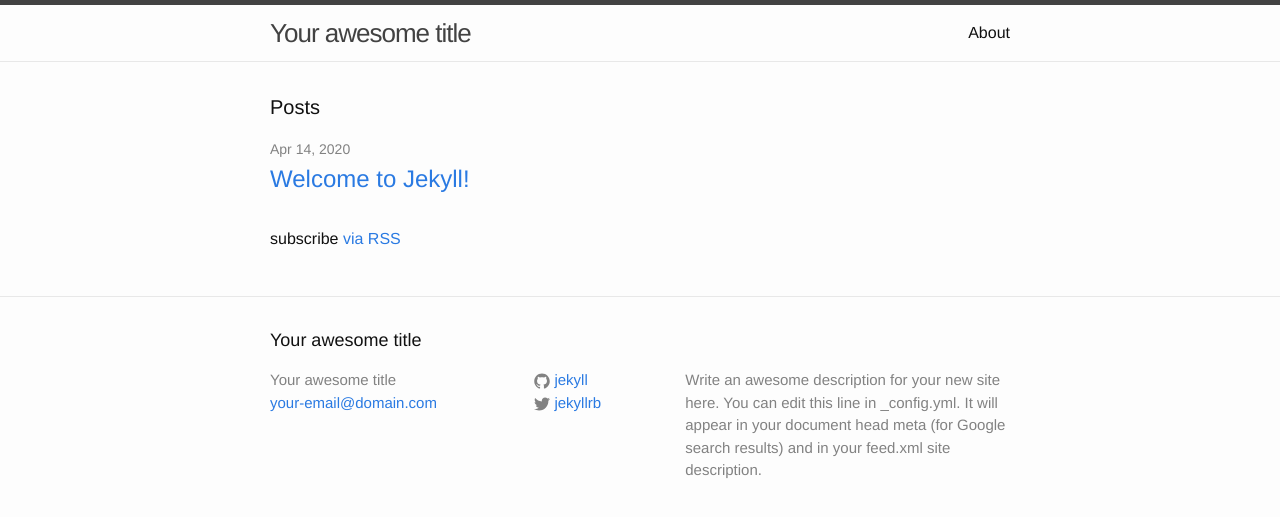
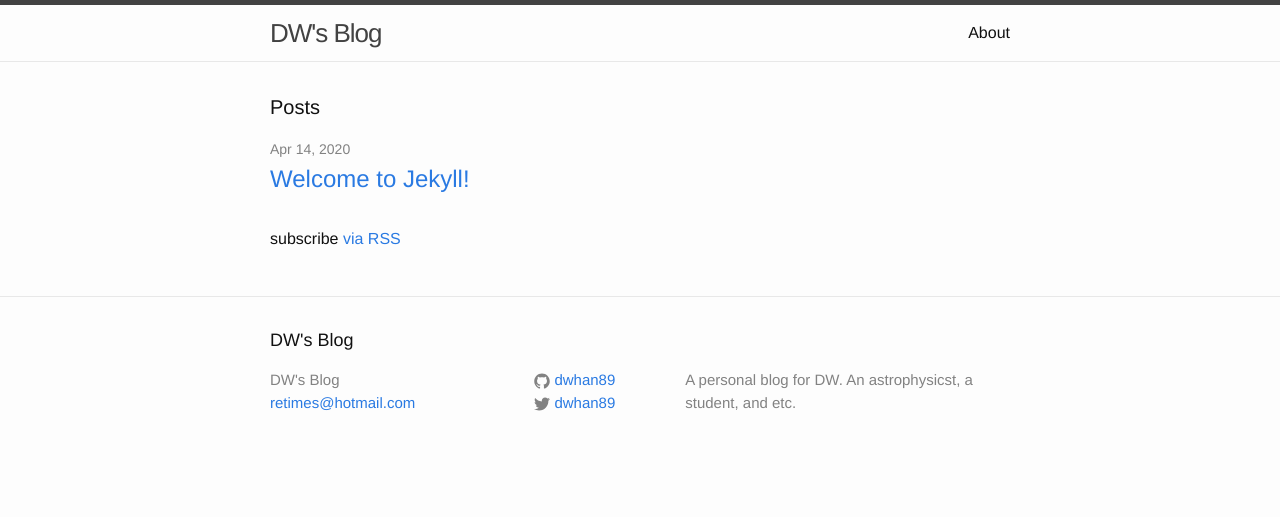
Before and after one commit to dwhan89/dwhan89.github.io, a Jekyll site: the page built from index.html, in a window 1280 px wide. Shown: the top 517 px of the page. Built offline with Jekyll 4.4.1, drawn with Linux system fonts in a browser that asks for light colours.

Commit message:
Update _config.yml

```diff
--- a/_config.yml
+++ b/_config.yml
@@ -6,16 +6,14 @@
 # 'jekyll serve'. If you change this file, please restart the server process.
 
 # Site settings
-title: Your awesome title
-email: your-email@domain.com
+title: DW's Blog
+email: retimes@hotmail.com
 description: > # this means to ignore newlines until "baseurl:"
-  Write an awesome description for your new site here. You can edit this
-  line in _config.yml. It will appear in your document head meta (for
-  Google search results) and in your feed.xml site description.
+  A personal blog for DW. An astrophysicst, a student, and etc.
 baseurl: "" # the subpath of your site, e.g. /blog
-url: "http://yourdomain.com" # the base hostname & protocol for your site
-twitter_username: jekyllrb
-github_username:  jekyll
+url: "http://dwhan89@github.io" # the base hostname & protocol for your site
+twitter_username: dwhan89
+github_username:  dwhan89
 
 # Build settings
 markdown: kramdown
```
